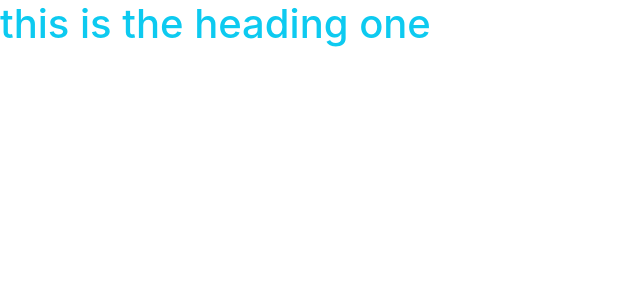
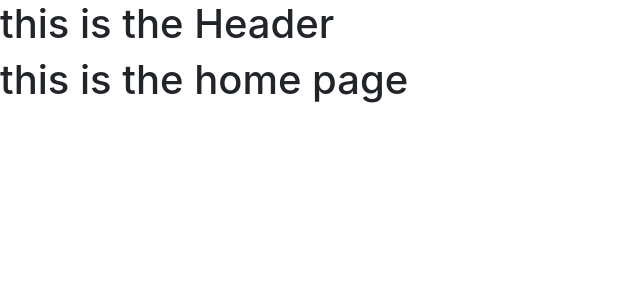
Before and after one commit to Mostofa321/Ryan-s-Kitchen, a React (Create React App) app: page / in a window 1280 px wide. Shown: the top 300 px of the page, without its empty margins (0-640 px from the left). Built offline with nearby package versions, Linux system fonts and the light colour scheme.

Commit message:
added basic router setup

```diff
--- a/src/App.js
+++ b/src/App.js
@@ -1,10 +1,11 @@
 import './App.css';
+import { RouterProvider } from 'react-router-dom'
+import router from './routes/Routes';
+
 
 function App() {
   return (
-    <div>
-      <h1 className='text-info'>this is the heading one</h1>
-    </div>
+    <RouterProvider router={router}/>
   );
 }
 
--- /dev/null
+++ b/src/components/Header/Header.js
@@ -0,0 +1,11 @@
+import React from 'react';
+
+const Header = () => {
+    return (
+        <div>
+            <h1>this is the Header</h1>
+        </div>
+    );
+};
+
+export default Header;
--- /dev/null
+++ b/src/components/Home/Home.js
@@ -0,0 +1,11 @@
+import React from 'react';
+
+const Home = () => {
+    return (
+        <div>
+            <h1>this is the home page</h1>
+        </div>
+    );
+};
+
+export default Home;
--- a/src/layouts/Main.js
+++ b/src/layouts/Main.js
@@ -1,9 +1,12 @@
 import React from 'react';
+import { Outlet } from 'react-router-dom';
+import Header from '../components/Header/Header';
 
 const Main = () => {
     return (
         <div>
-
+            <Header/>
+            <Outlet/>
         </div>
     );
 };
```
Also changed, not shown: src/routes/Routes.js (+20 -0 lines).
